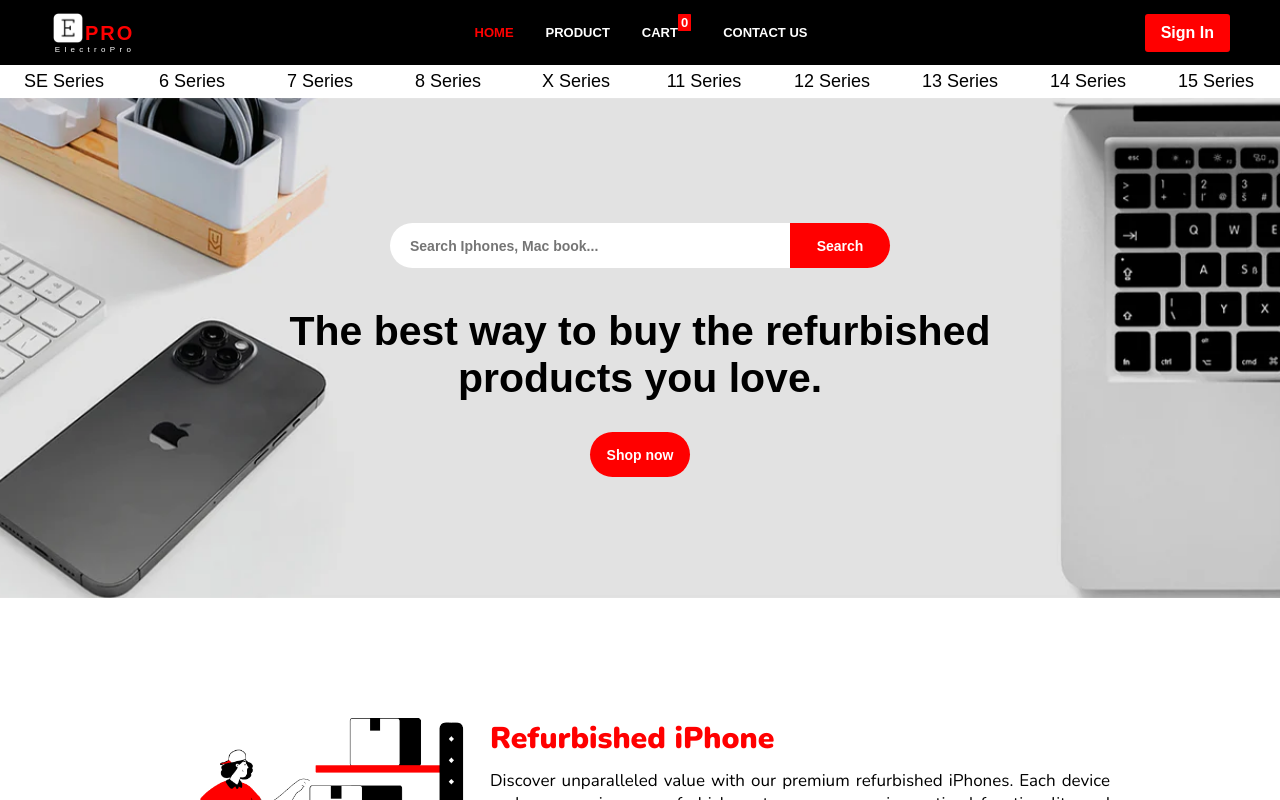
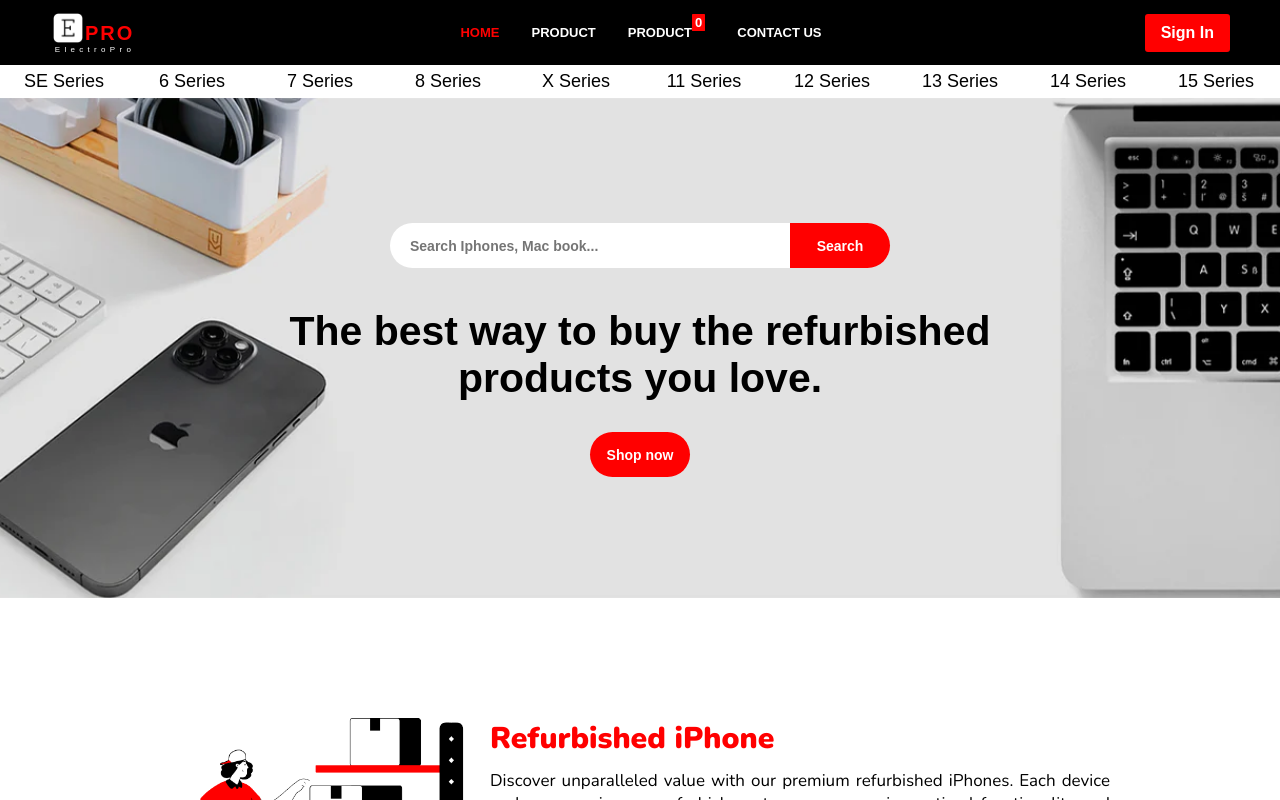
Before and after one commit to Rounakw/ElectroPro, a React (Vite) app: page /ElectroPro/home in a window 1280 px wide. Built offline with nearby package versions, Linux system fonts and the light colour scheme.

Commit message:
Add Navlink features in mobile

```diff
--- a/src/assets/components/Navbar/Navbar.css
+++ b/src/assets/components/Navbar/Navbar.css
@@ -12,20 +12,17 @@
     gap: 2.5vw;
     font-weight: bold;
 }
-.navbarpageslist p{
+.navbarpageslist .navitem-i{
     text-transform: uppercase;
     cursor: pointer;
     color: rgb(255, 255, 255);
     transition: all 0.3s;
     font-size: 13px;
 }
-.navbarpageslist p:hover{
+.span:hover{
    color: red;
+   background-color: black;
 }
-.navbarpageslist p:hover span{
-    background-color: red;
-    color: rgb(255, 255, 255);
- }
 
 
 .totalcart{
@@ -123,7 +120,7 @@
         align-items: center;
         text-transform: uppercase;
         cursor: pointer;
-        color: rgb(255, 255, 255);
+        /* color: rgb(255, 255, 255); */
         transition: all 0.2s;
         font-weight: 800;
         font-size: 13px;
@@ -151,15 +148,20 @@
         align-items: center;
         left: 80px;
         top: 10px;
-        background-color: red;
+        color: white;
+        background-color: rgb(255, 0, 0);
         transition: all 0;
         border-radius: 10%;
         padding: 1px 2px;
         text-align: center;
     }
+
     .hamburgermenu-slider p:hover span{
-        background-color: red;
         color: rgb(255, 255, 255);
+     }
+     .navitem-i:hover .span2{
+        color: red;
+        /* background-color: #DFDDDD; */
      }
 
 }
--- a/src/assets/components/Navbar/Navbar.jsx
+++ b/src/assets/components/Navbar/Navbar.jsx
@@ -23,28 +23,30 @@
                 </NavLink>
 
                 <div className='navbarpageslist'>
-                    <p className='navitem-home'>
-                        <NavLink to={"home"} style={({ isActive }) => { return { color: isActive ? "red" : "white", textDecoration: "none" } }}>
-                            Home
+                    <p className='navitem-i'>
+                        <NavLink to={"home"} style={({ isActive }) => { return { color: isActive ? "red" : "white", textDecoration: "none", } }}>
+                            <span className="span">Home</span>
                         </NavLink>
                     </p>
 
-                    <p className='navitem-produc'>
-                        <NavLink to={"product"} style={({ isActive }) => { return { color: isActive ? "red" : "white", textDecoration: "none" } }}>Product
+                    <p className='navitem-i'>
+                        <NavLink to={"product"} style={({ isActive }) => { return { color: isActive ? "red" : "white", textDecoration: "none", } }}>
+                            <span className="span">Product</span>
+
                         </NavLink>
                     </p>
-                    <p className='navitem-cart'>
+                    <p className='navitem-i'>
                         <NavLink to={"cart"} style={({ isActive }) => { return { color: isActive ? "red" : "white", textDecoration: "none" } }}>
-                            Cart
+                            <span className="span">Product</span>
                         </NavLink>
                         <span className='totalcart'>{totalCart}</span>
                     </p>
 
-                    <p className='navitem-contact'>
-                    <NavLink to={"contact"} style={({ isActive }) => { return { color: isActive ? "red" : "white", textDecoration: "none" } }}>
-                        Contact us
+                    <p className='navitem-i'>
+                        <NavLink to={"contact"} style={({ isActive }) => { return { color: isActive ? "red" : "white", textDecoration: "none" } }}>
+                            <span className="span">Contact us</span>
                         </NavLink>
-                        </p>
+                    </p>
 
                 </div>
                 <div className="mobile-right">
@@ -60,14 +62,39 @@
                 <div className={show ? 'hamburgermenu-slider' : 'hidden'}>
                     <br />
                     <div className='hamburger-menu-icon'>
-                        <Logo />
+                    <NavLink to={''}>
+                    <Logo />
+                </NavLink>
                     </div>
                     <br />
-                    <p className='navitem-home'><img src={home} alt="" />Home</p>
-                    <p className='navitem-product'><img src={product} alt="" />Product</p>
-                    <p className='navitem-cart' style={{ position: "relative" }}><img src={cart} alt="" />Cart
+                    <NavLink to={"home"} style={({ isActive })=>{ return { color: isActive ? "red" : "white", textDecoration: "none", } }}>
+                    <p className='navitem-i'>
+                            <img src={home} alt="" />
+                                <span className="span2">Home</span>
+                    </p>
+                    </NavLink>
+
+                    <NavLink to={"product"} style={({ isActive })=>{ return { color: isActive ? "red" : "white", textDecoration: "none", } }}>
+                    <p className='navitem-i'>
+                    <img src={product} alt="" />
+                                <span className="span2">Product</span>
+                    </p>
+                    </NavLink>
+
+
+                    <NavLink to={"cart"} style={({ isActive })=>{ return { color: isActive ? "red" : "white", textDecoration: "none", } }}>
+                    <p className='navitem-cart nav-item-cart' style={{ position: "relative" }}><img src={cart} alt="" />Cart
                         <span className='totalcart'>{totalCart}</span></p>
-                    <p className='navitem-contact'><img src={contact} alt="" />Contact us</p>
+                        </NavLink>
+
+
+
+                    <NavLink to={"contact"} style={({ isActive })=>{ return { color: isActive ? "red" : "white", textDecoration: "none", } }}>
+                     <p className='navitem-i'>
+                    <img src={contact} alt="" />
+                                <span className="span2">Contact us</span>
+                    </p>
+                    </NavLink>
                 </div>
             </div>
         </>
```
